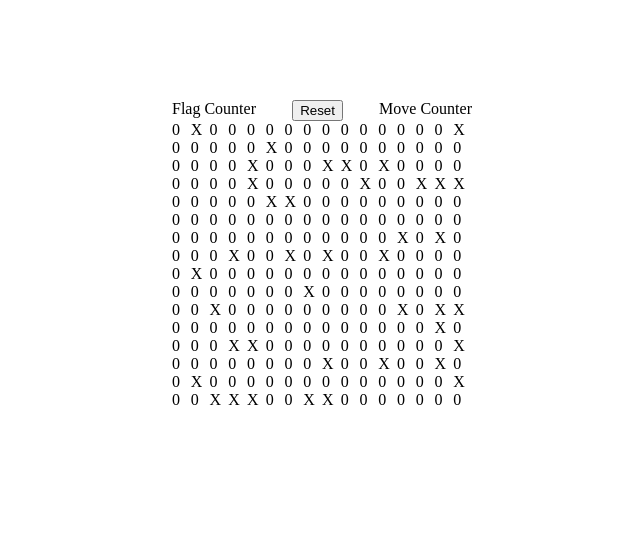
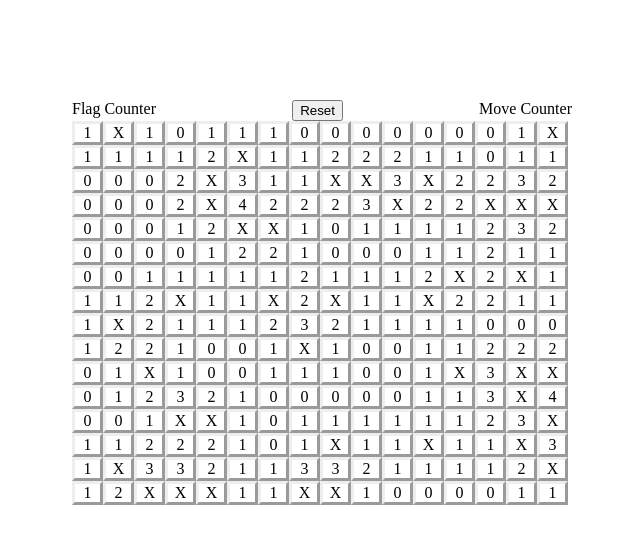
Before and after one commit to ygainey/mine-sweeper, a plain HTML site: page index.html in a window 1280 px wide. Shown: the whole page, without its empty margins (318-958 px from the left). Drawn offline with Linux system fonts and the light colour scheme.

Commit message:
working adjacentMine() function

```diff
--- a/CSS/style.css
+++ b/CSS/style.css
@@ -1,5 +1,5 @@
 .container{
-    width: 300px;
+    width: 500px;
     display: flex;
     flex-direction: column;
     margin: auto;
@@ -15,5 +15,7 @@
     width: auto;
 }
 .sqr {
-    width: 6.25%;
+    width: 5%;
+    border-style: outset;
+    text-align: center;
 }
--- a/JS/app.js
+++ b/JS/app.js
@@ -32,14 +32,14 @@ const grid = document.querySelector('.grid')
 
 function buildBoardArray(){
     for(let i = 0; i < mediumWidthHeight**2; i++)
-        board[i] = '0'
+        board[i] = '.'
 }
 buildBoardArray()
 
 function placeMines(){
     for (let i = 0; i < numOfMinesMedium; i++){
         let j = Math.floor(Math.random() * board.length-1)
-        while(board[j] !== '0'){
+        while(board[j] !== '.'){
             j = Math.floor(Math.random() * board.length-1)
         }
         // console.log(`i: ${i} j: ${j}`)
@@ -49,6 +49,40 @@ function placeMines(){
     // console.log(board)
 }
 placeMines()
+
+function adjacentMines(){
+    board.forEach((sqr, i) => {
+        let mineCount = 0
+        if(board[i] !== 'X'){
+            if(i % 16 !== 0 && board[i-17] === 'X'){
+                mineCount++
+            }
+            if(board[i-16] === 'X'){
+                mineCount++
+            }
+            if(i % 16 !== 15 && board[i-15] === 'X'){
+                mineCount++
+            }
+            if(i % 16 !== 0 && board[i-1] === 'X'){
+                mineCount++
+            }
+            if(i % 16 !== 15 && board[i+1] === 'X'){
+                mineCount++
+            }
+            if(i !== 0 && i % 16 !== 0 && board[i+15] === 'X'){
+                mineCount++
+            }
+            if(board[i+16] === 'X'){
+                mineCount++
+            }
+            if(i % 16 !== 15 && board[i+17] === 'X'){
+                mineCount++
+            }
+            board[i] = mineCount
+        }
+    })
+}
+adjacentMines()
 
 function buildBoard(){
     board.forEach((sqr, i) =>{
@@ -61,7 +95,9 @@ function buildBoard(){
 }
 buildBoard()
 
-
+// function floodFill(){
+//     if
+// }
 
 // function moverCounter(){
 //     moves++
```
